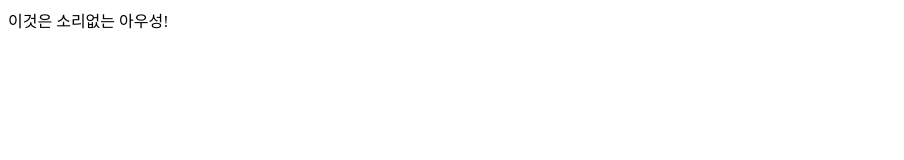
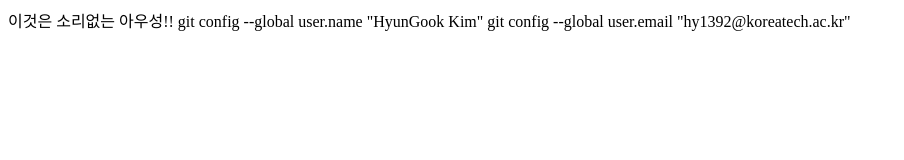
Before and after one commit to hy1392/jQuery, a plain HTML site: page index.html in a window 1280 px wide. Shown: the whole page, without its empty margins (0-904 px from the left). Drawn offline with Linux system fonts and the light colour scheme.

Commit message:
content modified

```diff
--- a/index.html
+++ b/index.html
@@ -5,6 +5,8 @@
     <title>jQuery</title>
 </head>
 <body>
-    이것은 소리없는 아우성!
+    이것은 소리없는 아우성!!
+    git config --global user.name "HyunGook Kim"
+    git config --global user.email "hy1392@koreatech.ac.kr"
 </body>
 </html>
```
